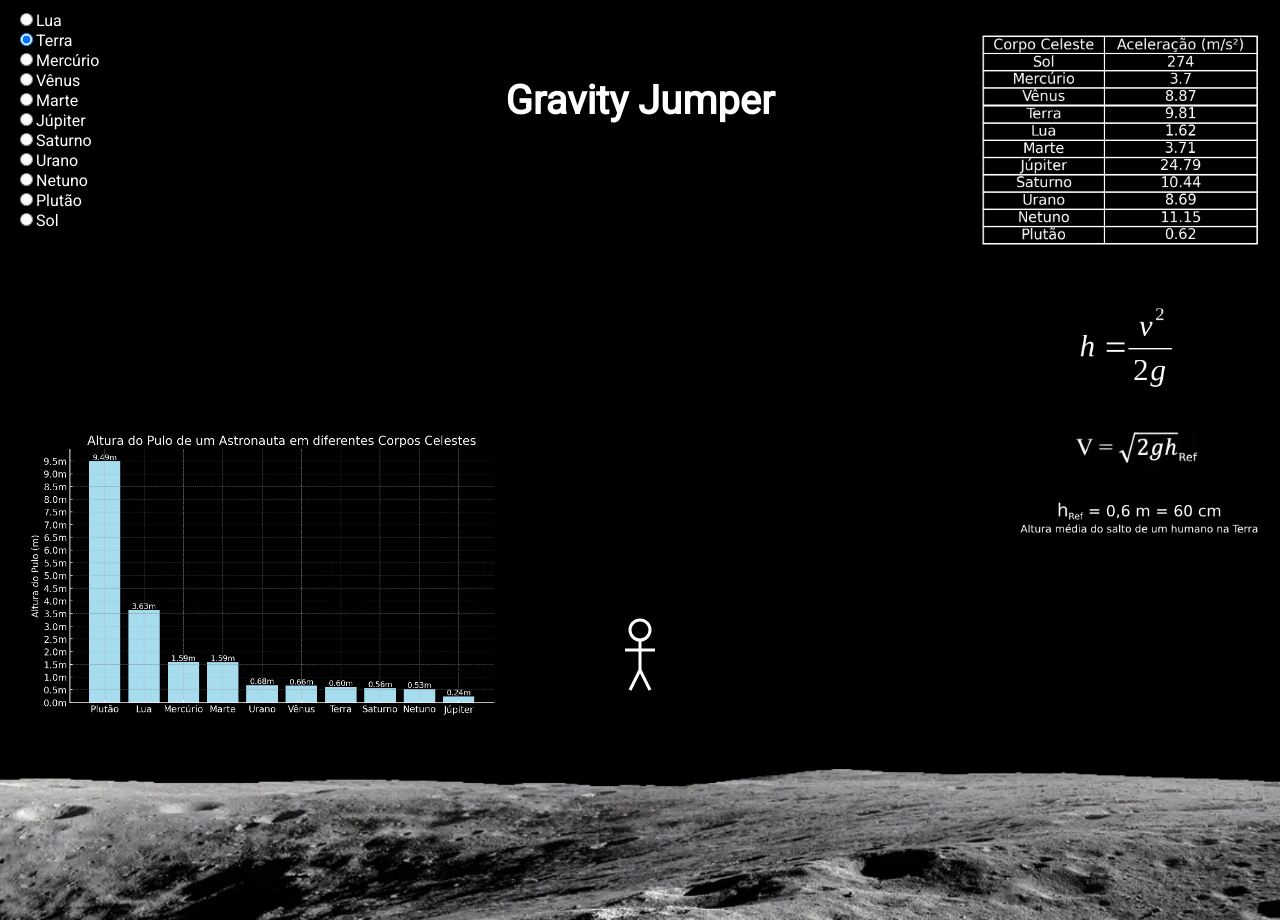
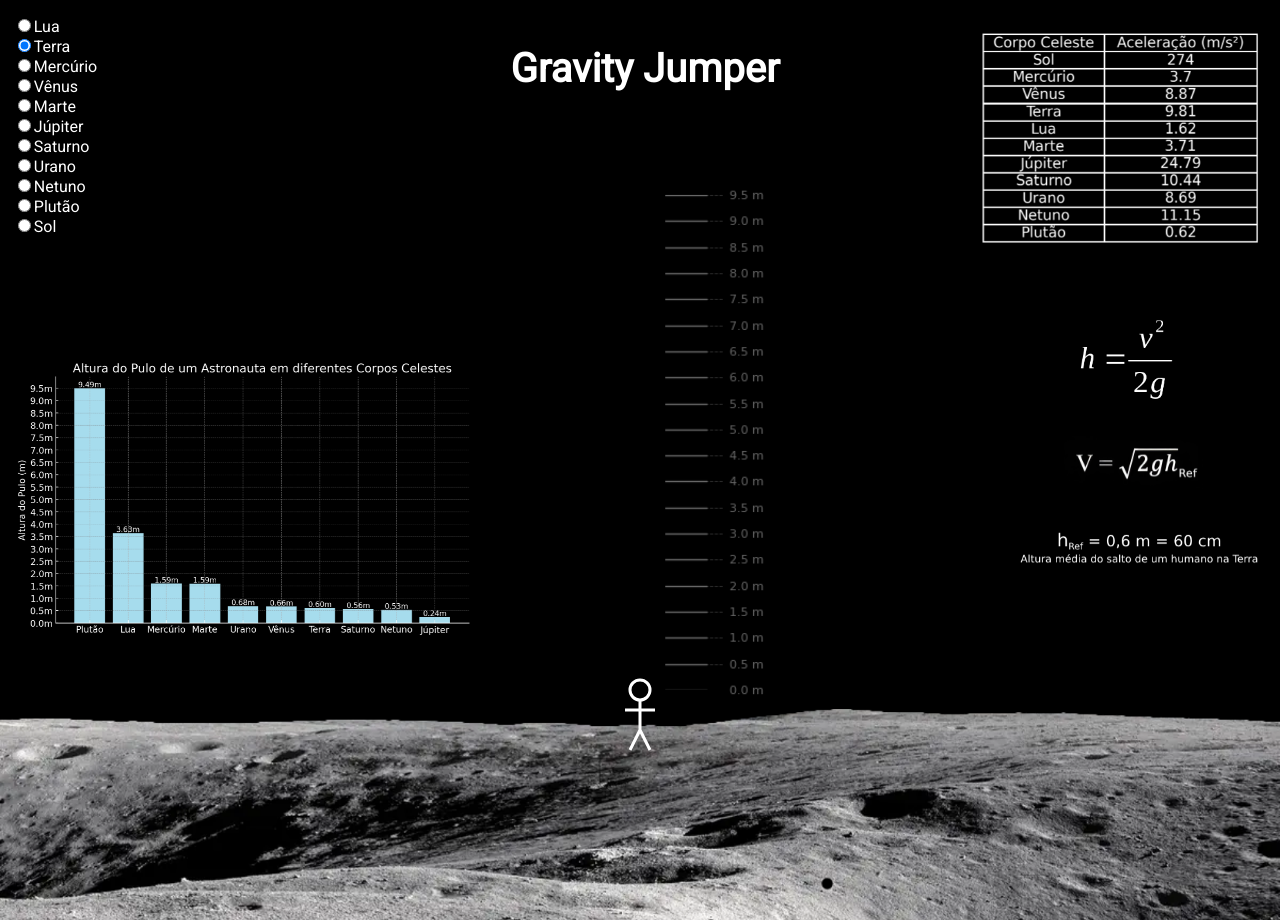
Before and after one commit to cometsinthesky/gravity-jumper, a plain HTML site: page index.html in a window 1280 px wide. Before the commit the page ends 800 px from the top, so only its background shows below. Drawn offline with Linux system fonts and the light colour scheme.

Commit message:
Add ruler and fix positions

```diff
--- a/game.js
+++ b/game.js
@@ -1,11 +1,13 @@
 window.onload = function () {
-    alert("- Aperte a tecla espaço para pular.");
+    alert("- Aperte a tecla espaço para pular. Coloque no modo Tela Cheia (F11).");
 
     const canvas = document.createElement("canvas");
     const ctx = canvas.getContext("2d");
     document.body.appendChild(canvas);
     canvas.width = 800;
-    canvas.height = 600;
+    canvas.height = 800;
+    canvas.style.position = 'fixed';  // Garante que o canvas não se mova com o scroll
+    canvas.style.zIndex = 9999;  // Define que o canvas ficará sobre outros elementos
     document.body.style.backgroundColor = "black";
 
     const gravityValues = {
@@ -23,7 +25,7 @@ window.onload = function () {
     };
 
     let gravity = gravityValues.Terra;
-    const jumpPower = -7.5;
+    const jumpPower = -8;
 
     let stickman = {
         x: canvas.width / 2,
@@ -35,8 +37,8 @@ window.onload = function () {
     function createGravitySelector() {
         const container = document.createElement("div");
         container.style.position = "absolute";
-        container.style.top = "10px";
-        container.style.left = "15px";
+        container.style.top = "2vh";
+        container.style.left = "1vw";
         container.style.color = "white";
         container.style.fontSize = "16px";
 
@@ -72,8 +74,8 @@ window.onload = function () {
         stickman.vy += gravity;
         stickman.y += stickman.vy;
 
-        if (stickman.y >= canvas.height - 100) {
-            stickman.y = canvas.height - 100;
+        if (stickman.y >= canvas.height - 150) {
+            stickman.y = canvas.height - 150;
             stickman.vy = 0;
             stickman.grounded = true;
         }
--- a/index.html
+++ b/index.html
@@ -11,7 +11,7 @@
             display: flex;
             justify-content: center;
             align-items: center;
-            height: 100vh;
+            height: 115vh;
             background-color: black;
             color: white;
             font-family: 'Roboto', sans-serif;
@@ -23,7 +23,7 @@
         /* Imagem da Lua */
         #luaImg {
             position: fixed; /* Usar 'fixed' para fixar a imagem em relação à janela */
-            bottom: -220px; /* Posiciona 100px acima da borda inferior da tela */
+            bottom: -20vh; /* Posiciona 100px acima da borda inferior da tela */
             left: 50%; /* Centraliza horizontalmente */
             transform: translateX(-50%); /* Ajusta para garantir o centro exato */
             width: 100vw; /* Ajusta a largura para 100% da largura da tela */
@@ -32,48 +32,57 @@
 
         #graphImg {
             position: fixed; /* Usar 'fixed' para fixar a imagem em relação à janela */
-            bottom: 80px; /* Posiciona 100px acima da borda inferior da tela */
-            left: 2%; /* Centraliza horizontalmente */
-            width: 37%; /* Ajusta a largura para 100% da largura da tela */
+            bottom: 20vh; /* Posiciona 100px acima da borda inferior da tela */
+            left: 1vw; /* Centraliza horizontalmente */
+            width: 36vw; /* Ajusta a largura para 100% da largura da tela */
             height: auto; /* Mantém a proporção da imagem */
         }
 
         #tabelaImg {
             position: fixed; /* Usar 'fixed' para fixar a imagem em relação à janela */
-            top: 10px; /* Posiciona 100px acima da borda inferior da tela */
-            right: -4%; /* Centraliza horizontalmente */
-            width: 33%; /* Ajusta a largura para 100% da largura da tela */
+            top: 1vh; /* Posiciona 100px acima da borda inferior da tela */
+            right: -4vw; /* Centraliza horizontalmente */
+            width: 33vw; /* Ajusta a largura para 100% da largura da tela */
             height: auto; /* Mantém a proporção da imagem */
         }
 
         #formulaImg {
             position: fixed; /* Usar 'fixed' para fixar a imagem em relação à janela */
-            top: 300px; /* Posiciona 100px acima da borda inferior da tela */
-            right: 8%; /* Centraliza horizontalmente */
-            width: 8%; /* Ajusta a largura para 100% da largura da tela */
+            top: 39vh; /* Posiciona 100px acima da borda inferior da tela */
+            right: 8vw; /* Centraliza horizontalmente */
+            width: 8vw; /* Ajusta a largura para 100% da largura da tela */
             height: auto; /* Mantém a proporção da imagem */
         }
 
         #formula2Img {
             position: fixed; /* Usar 'fixed' para fixar a imagem em relação à janela */
-            top: 420px; /* Posiciona 100px acima da borda inferior da tela */
-            right: 6%; /* Centraliza horizontalmente */
-            width: 11%; /* Ajusta a largura para 100% da largura da tela */
+            top: 54.5vh; /* Posiciona 100px acima da borda inferior da tela */
+            right: 6vw; /* Centraliza horizontalmente */
+            width: 11vw; /* Ajusta a largura para 100% da largura da tela */
             height: auto; /* Mantém a proporção da imagem */
         }
 
         #hrefImg {
             position: fixed; /* Usar 'fixed' para fixar a imagem em relação à janela */
-            top: 490px; /* Posiciona 100px acima da borda inferior da tela */
-            right: 1%; /* Centraliza horizontalmente */
-            width: 20%; /* Ajusta a largura para 100% da largura da tela */
+            top: 65vh; /* Posiciona 100px acima da borda inferior da tela */
+            right: 1vw; /* Centraliza horizontalmente */
+            width: 20vw; /* Ajusta a largura para 100% da largura da tela */
+            height: auto; /* Mantém a proporção da imagem */
+        }
+
+        #reguaImg {
+            opacity: 40%;
+            position: fixed; /* Usar 'fixed' para fixar a imagem em relação à janela */
+            bottom: 11.6vh; /* Posiciona 100px acima da borda inferior da tela */
+            right: 37.5vw; /* Centraliza horizontalmente */
+            width: 13.15vw; /* Ajusta a largura para 100% da largura da tela */
             height: auto; /* Mantém a proporção da imagem */
         }
 
     </style>
 </head>
 <body>
-    <h1>Gravity Jumper</h1>
+    <h1 style="position: fixed; margin: 5px; padding: 0px; top: 5vh; left: 50%; transform: translateX(-50%);">Gravity Jumper</h1>
     <script src="game.js"></script>
     <img id="luaImg" src="images/lua.png" alt="Superfície da Lua" />
     <img id="graphImg" src="images/grafico.png" alt="Gráfico da altura do salto" />
@@ -81,6 +90,7 @@
     <img id="formulaImg" src="images/formula.png" alt="Fórmula da altura máxima vertical" />
     <img id="formula2Img" src="images/formula2.png" alt="Fórmula da velocidade" />
     <img id="hrefImg" src="images/href.png" alt="Altura de referência para h" />
+    <img id="reguaImg" src="images/regua.png" alt="Régua que mede a altura do salto" />
 
     <script>
         // Impede o comportamento da tecla "Espaço" (barra de rolagem) no navegador
```
Also changed, not shown: images/regua.png (added).
